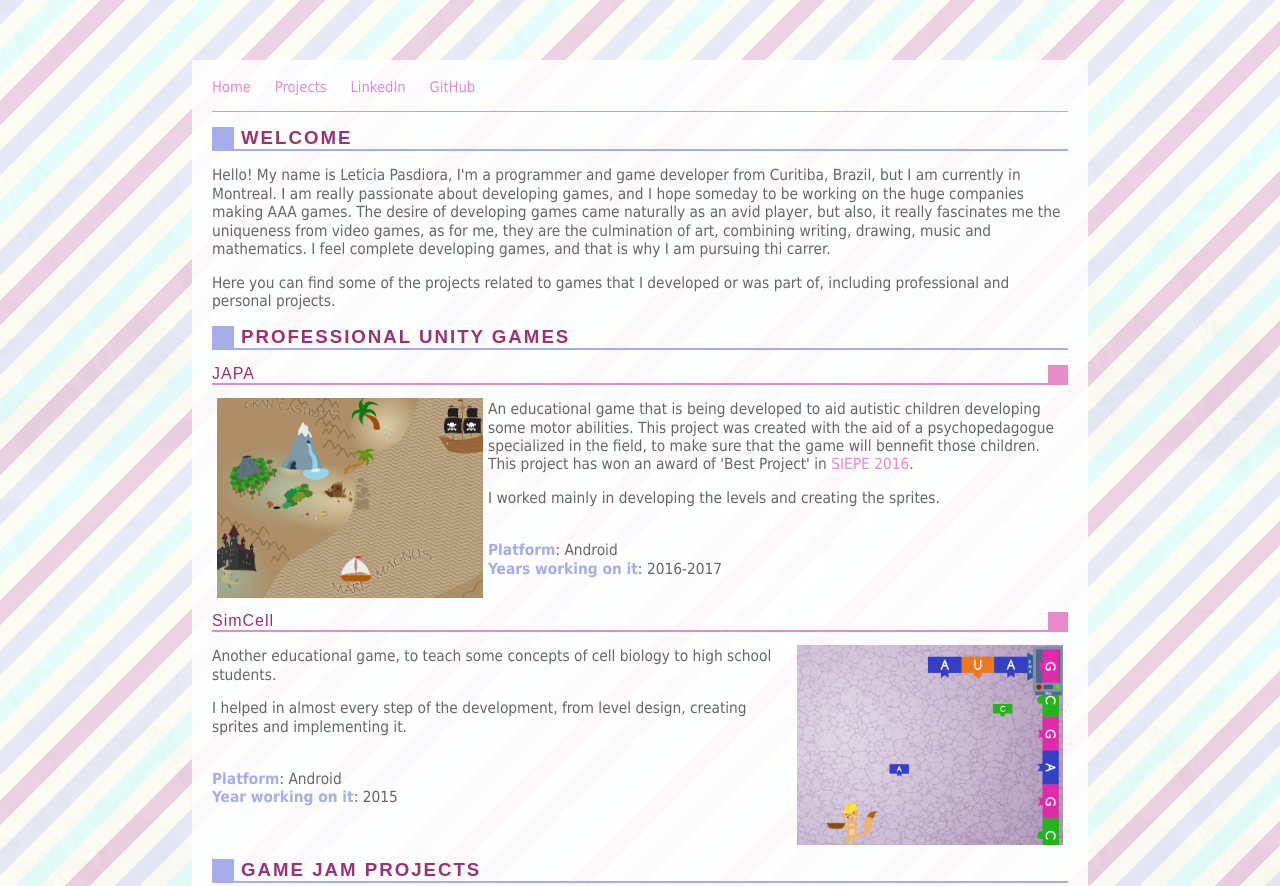
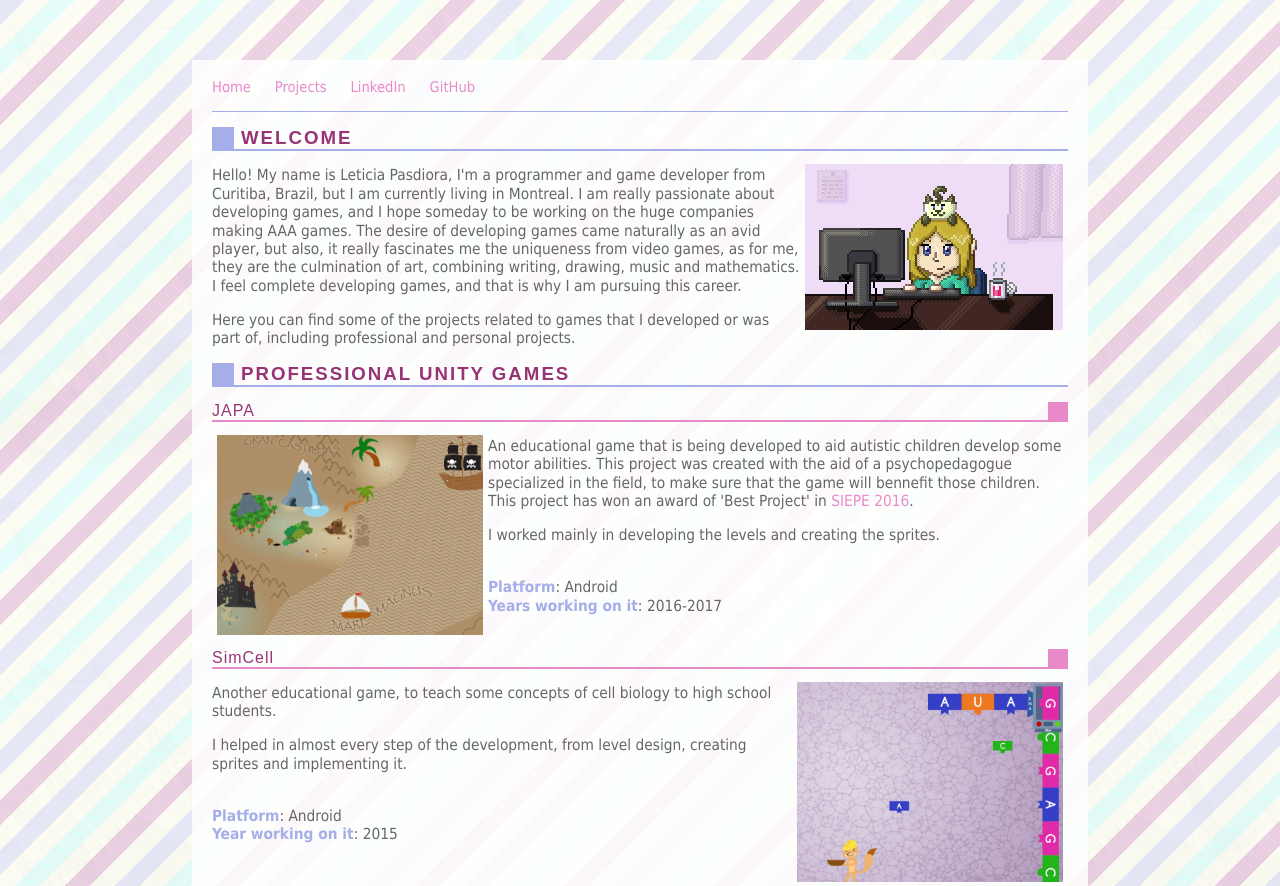
Before and after one commit to leticiap/leticiap.github.io, a plain HTML site: page index.html in a window 1280 px wide. Shown: the top 886 px of the page. Drawn offline with Linux system fonts and the light colour scheme.

Commit message:
added pixel art of myself and fixed some grammar mistakes

```diff
--- a/index.html
+++ b/index.html
@@ -16,12 +16,13 @@
 	    		</ul>
 			</nav>
 	        		<h1>Welcome</h1>
-					<p>Hello! My name is Leticia Pasdiora, I'm a programmer and game developer from Curitiba, Brazil, but I am currently in Montreal. I am really passionate about developing games, and I hope someday to be working on the huge companies making AAA games. The desire of developing games came naturally as an avid player, but also, it really fascinates me the uniqueness from video games, as for me, they are the culmination of art, combining writing, drawing, music and mathematics. I feel complete developing games, and that is why I am pursuing thi carrer.</p>
+					<img src ="me.png" align="right" hspace="5px">
+					<p>Hello! My name is Leticia Pasdiora, I'm a programmer and game developer from Curitiba, Brazil, but I am currently living in Montreal. I am really passionate about developing games, and I hope someday to be working on the huge companies making AAA games. The desire of developing games came naturally as an avid player, but also, it really fascinates me the uniqueness from video games, as for me, they are the culmination of art, combining writing, drawing, music and mathematics. I feel complete developing games, and that is why I am pursuing this career.</p>
 					<p>Here you can find some of the projects related to games that I developed or was part of, including professional and personal projects. </p>
 					<h1><a id="projects"></a>Professional Unity Games</h1>
 					<h2>JAPA</h2>
 					<img src ="japa.png" align="left" width="266px" height="200px" hspace="5px">
-					<p>An educational game that is being developed to aid autistic children developing some motor abilities. This project was created with the aid of a psychopedagogue specialized in the field, to make sure that the game will bennefit those children. This project has won an award of 'Best Project' in <a href=http://www.siepe.ufpr.br/2016/>SIEPE 2016</a>.</p>
+					<p>An educational game that is being developed to aid autistic children develop some motor abilities. This project was created with the aid of a psychopedagogue specialized in the field, to make sure that the game will bennefit those children. This project has won an award of 'Best Project' in <a href=http://www.siepe.ufpr.br/2016/>SIEPE 2016</a>.</p>
 					<p>I worked mainly in developing the levels and creating the sprites.</p>
 					<br><b>Platform</b>: Android<br>
 					<b>Years working on it</b>: 2016-2017
@@ -92,7 +93,7 @@
 					<h1>JavaScript projects</h1>
 					<h2><a id="js"></a>Isometric World</h2>
 					<img src ="isometricworld.png" align="right" width="266px" height="200px" hspace="5px">
-					<p>The Isometric World is part of the <a href="https://www.youtube.com/user/codingmath/featured">Coding Math</a> course, a series of videos to teach some math concepts, as tweening, springs and collision detection. It is a simple demo for a isometric world, were you can move the ball only in the grass.</p>
+					<p>The Isometric World is part of the <a href="https://www.youtube.com/user/codingmath/featured">Coding Math</a> course, a series of videos to teach some math concepts, such as tweening, springs and collision detection. It is a simple demo for a isometric world, where you can move the ball only in the grass.</p>
 					<br><b>Platform</b>: HTML5<br>
 					<b>Commands</b>: Use the left and right arrow keys to move the ball.<br>
 					<a href="javascript.html">Play the game</a>
```
Also changed, not shown: me.png (added).
